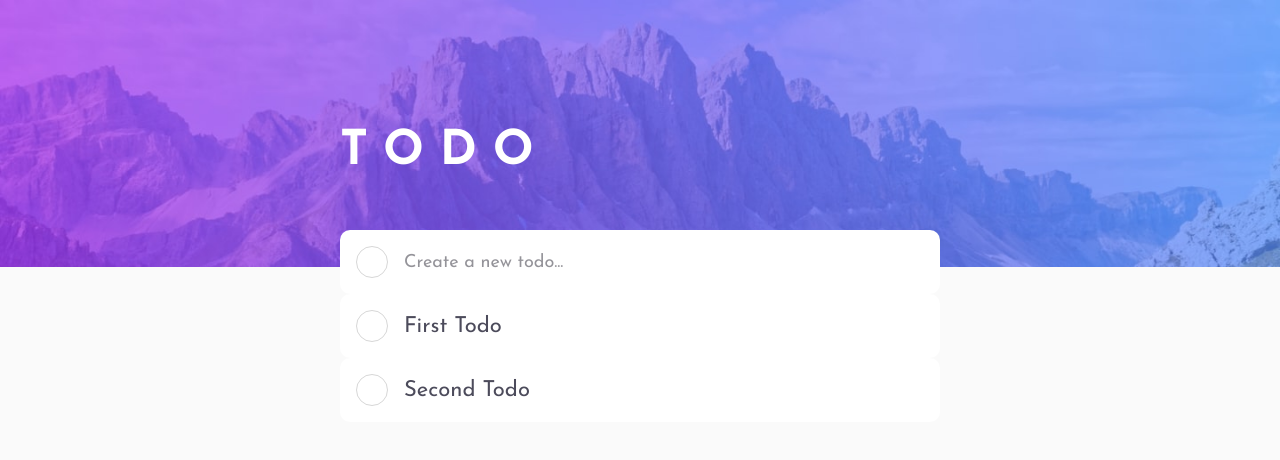
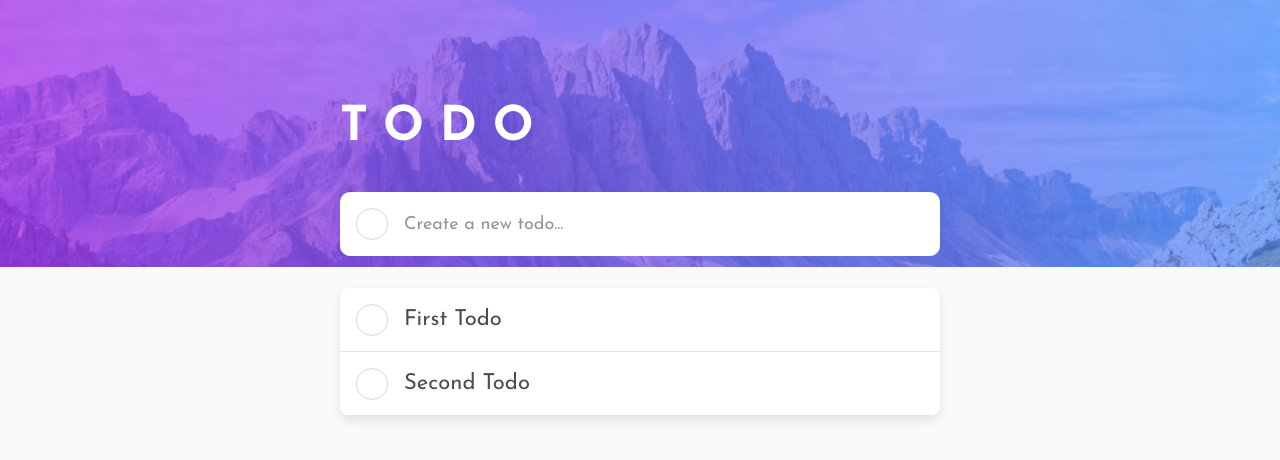
Before and after one commit to feeeyli/todo-app, a React (Create React App) app: page / in a window 1280 px wide. Shown: the top 460 px of the page. Built offline with nearby package versions, Linux system fonts and the light colour scheme.

Commit message:
:lipstick: style the Todo Area

```diff
--- a/src/App.jsx
+++ b/src/App.jsx
@@ -14,7 +14,9 @@ const App = () => {
 		<Header />
 		<main>
 			<NewTodo />
-			<TodoList todoList={todoList} />
+			<div className="todo-area">
+				<TodoList todoList={todoList} />
+			</div>
 		</main>
 	</>
     );
--- a/src/components/TodoItem/style.scss
+++ b/src/components/TodoItem/style.scss
@@ -8,7 +8,7 @@
 	justify-content: flex-start;
 	height: 64px;
 	padding: 0 16px;
-	border-radius: 10px;
+	border-bottom: 1px solid #e6e5ea;
 
 	&.completed {
 		label {
--- a/src/infra/layout/Header/style.scss
+++ b/src/infra/layout/Header/style.scss
@@ -1,6 +1,6 @@
 header {
 	width: 100%;
-	padding-bottom: 54px;
+	padding-bottom: 40px;
 
 	h1 {
 		letter-spacing: 16px;
--- a/src/infra/layout/TodoList/index.jsx
+++ b/src/infra/layout/TodoList/index.jsx
@@ -1,6 +1,5 @@
 import React from 'react';
 import TodoItem from '../../../components/TodoItem';
-import './style.scss';
 
 const TodoList = ({ todoList }) => {
     return (
--- a/src/sass/base.scss
+++ b/src/sass/base.scss
@@ -23,7 +23,7 @@ body,
 	align-items: center;
 	justify-content: flex-start;
 	flex-direction: column;
-	padding: 64px 0;
+	padding: 52px 0;
 }
 
 #root {
@@ -34,3 +34,10 @@ main {
 	width: 100%;
 	border-radius: 10px;
 }
+
+.todo-area {
+	border-radius: 10px;
+	box-shadow: 0 5px 10px #bdbdbd63;
+	overflow: hidden;
+	margin-top: 32px;
+}
```
Also changed, not shown: src/infra/layout/TodoList/style.scss (deleted).
